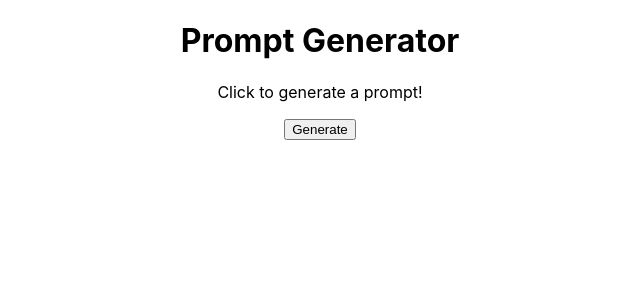
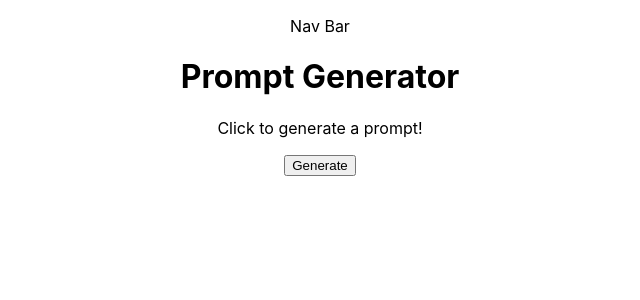
Before and after one commit to sharkham/prompt-generator, a React (Create React App) app: page / in a window 1280 px wide. Shown: the top 300 px of the page, without its empty margins (320-960 px from the left). Built offline with nearby package versions, Linux system fonts and the light colour scheme.

Commit message:
Adds a NavBar component

```diff
--- a/src/App.js
+++ b/src/App.js
@@ -6,10 +6,12 @@ import {
   Route,
   BrowserRouter as Router
 } from 'react-router-dom';
+import NavBar from './components/NavBar';
 
 function App() {
   return (
     <div className="App">
+      <NavBar/>
       <Router>
         <Switch>
           <Route exact path="/"><PromptPage/></Route>
--- /dev/null
+++ b/src/components/NavBar.js
@@ -0,0 +1,11 @@
+import React from 'react';
+
+const NavBar = () => {
+  return (
+    <div>
+      <p>Nav Bar</p>
+    </div>
+  );
+}
+
+export default NavBar;
```
